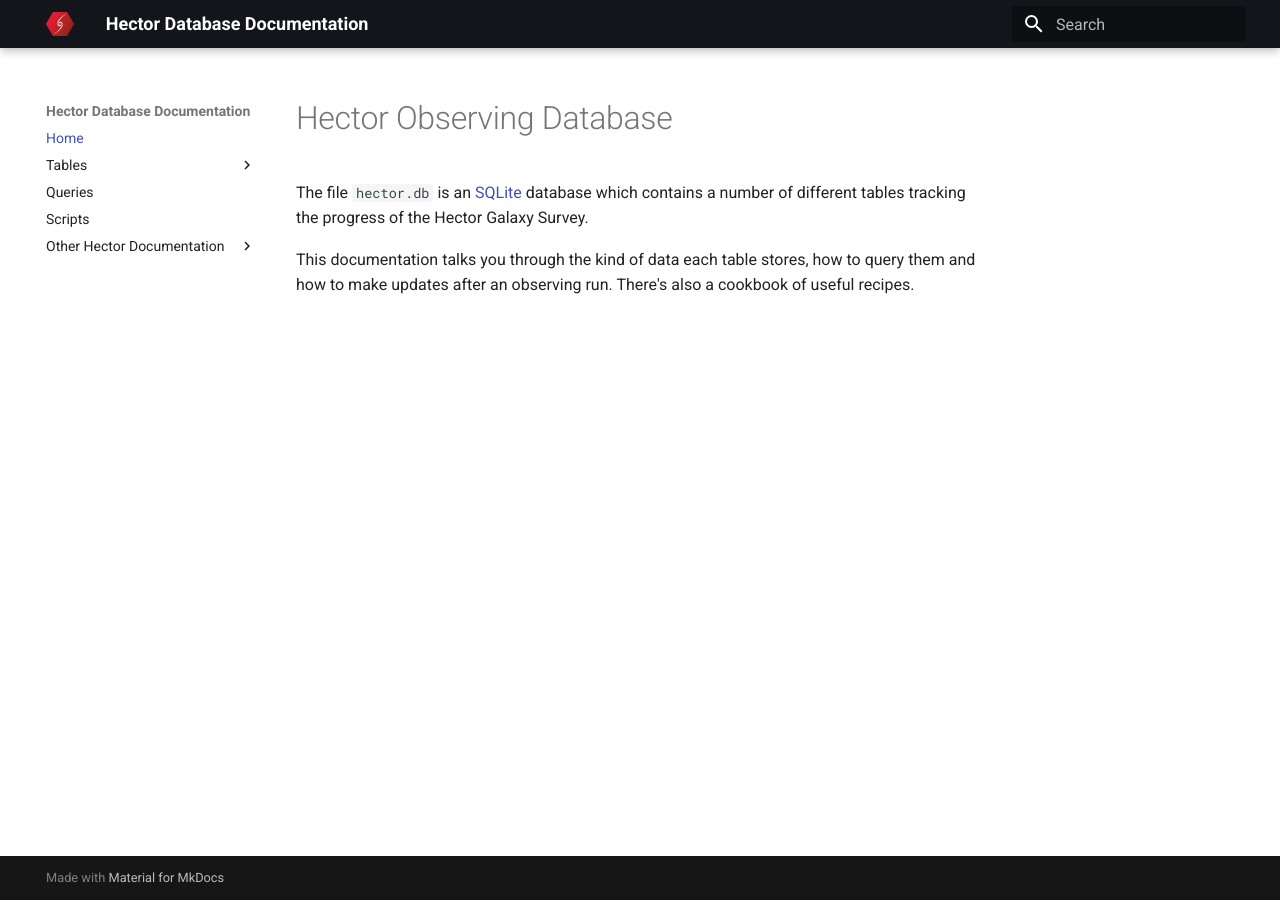
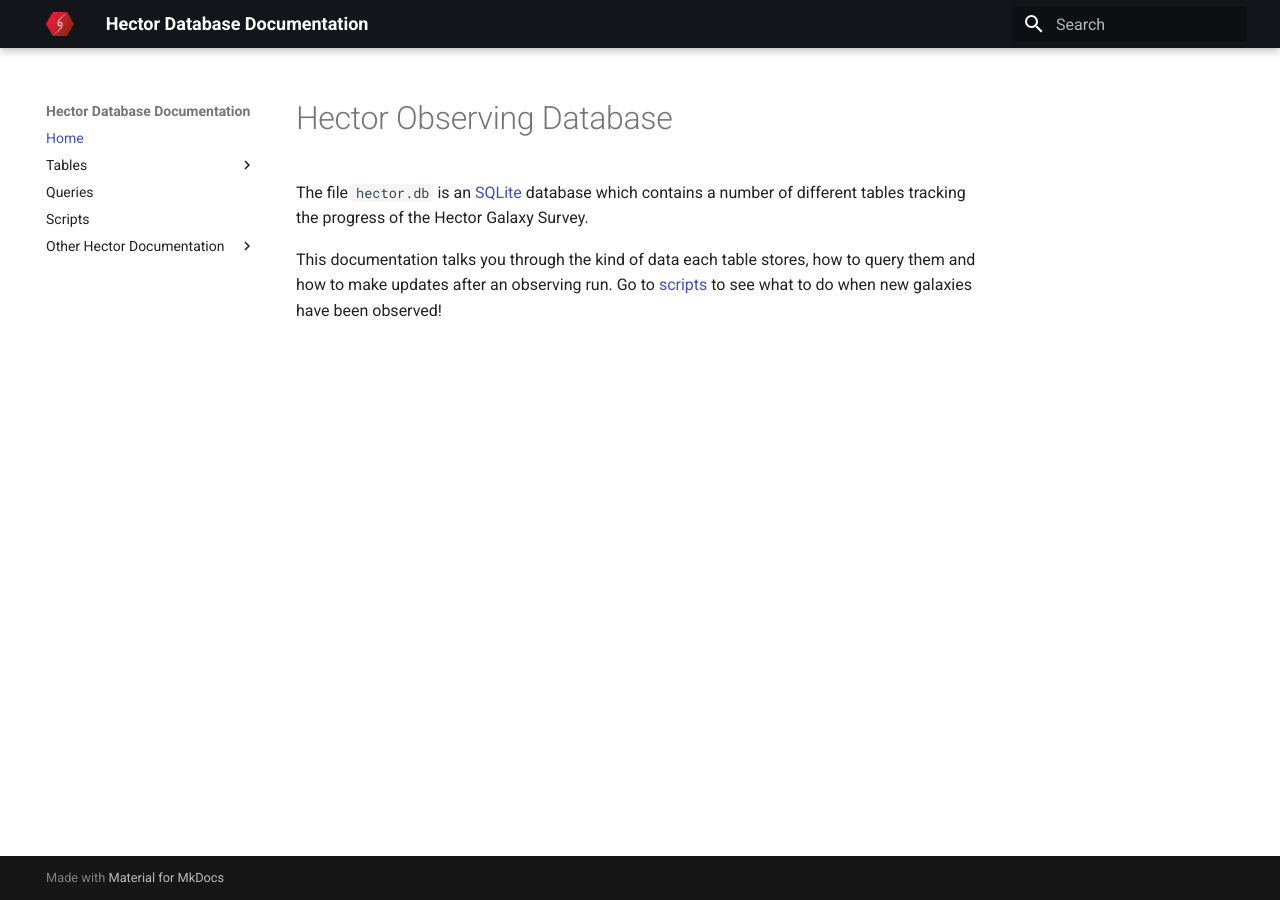
Before and after one commit to samvaughan/hector-database, an MkDocs documentation site: the page built from docs/index.md, in a window 1280 px wide. Built offline with MkDocs 1.6.1 and Material for MkDocs 9.7.7, drawn with Linux system fonts in a browser that asks for light colours.

Commit message:
Small changes

```diff
--- a/docs/index.md
+++ b/docs/index.md
@@ -2,4 +2,4 @@
 
 The file `hector.db` is an [SQLite](https://www.sqlite.org/index.html) database which contains a number of different tables tracking the progress of the Hector Galaxy Survey.
 
-This documentation talks you through the kind of data each table stores, how to query them and how to make updates after an observing run. There's also a cookbook of useful recipes.
+This documentation talks you through the kind of data each table stores, how to query them and how to make updates after an observing run. Go to [scripts](docs/scripts.md) to see what to do when new galaxies have been observed!
```
Also changed, not shown: site/404.html, site/cookbook/index.html (deleted), site/index.html, site/queries/index.html, site/scripts/index.html, site/search/search_index.json, site/tables/all_targets/index.html, site/tables/configured_tiles/index.html, site/tables/galaxies/index.html, site/tables/guide_stars/index.html, site/tables/index.html, site/tables/observed_tiles/index.html, site/tables/observers/index.html, site/tables/observers_observing_runs/index.html, 3 more files, 1 other file.
